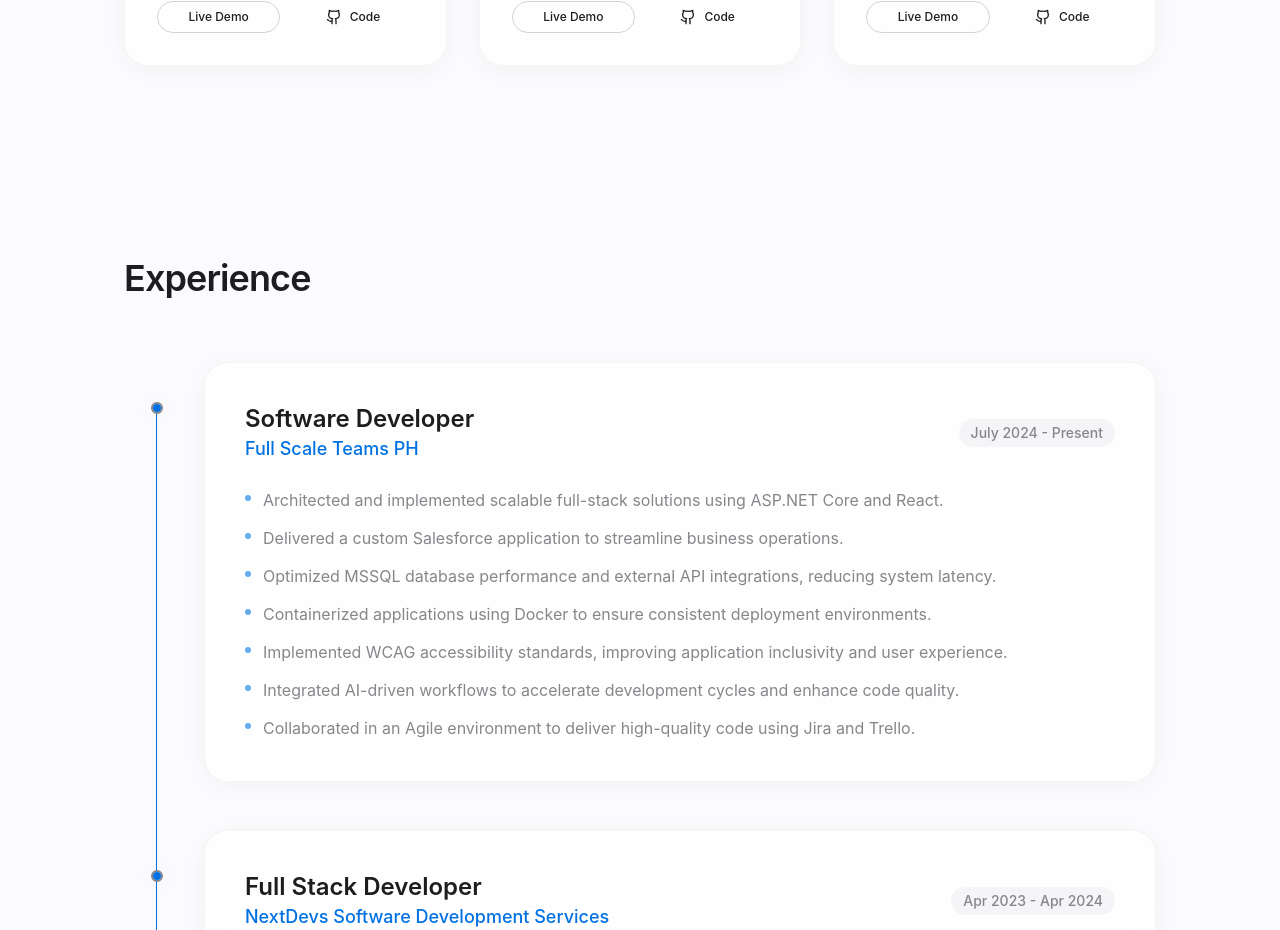
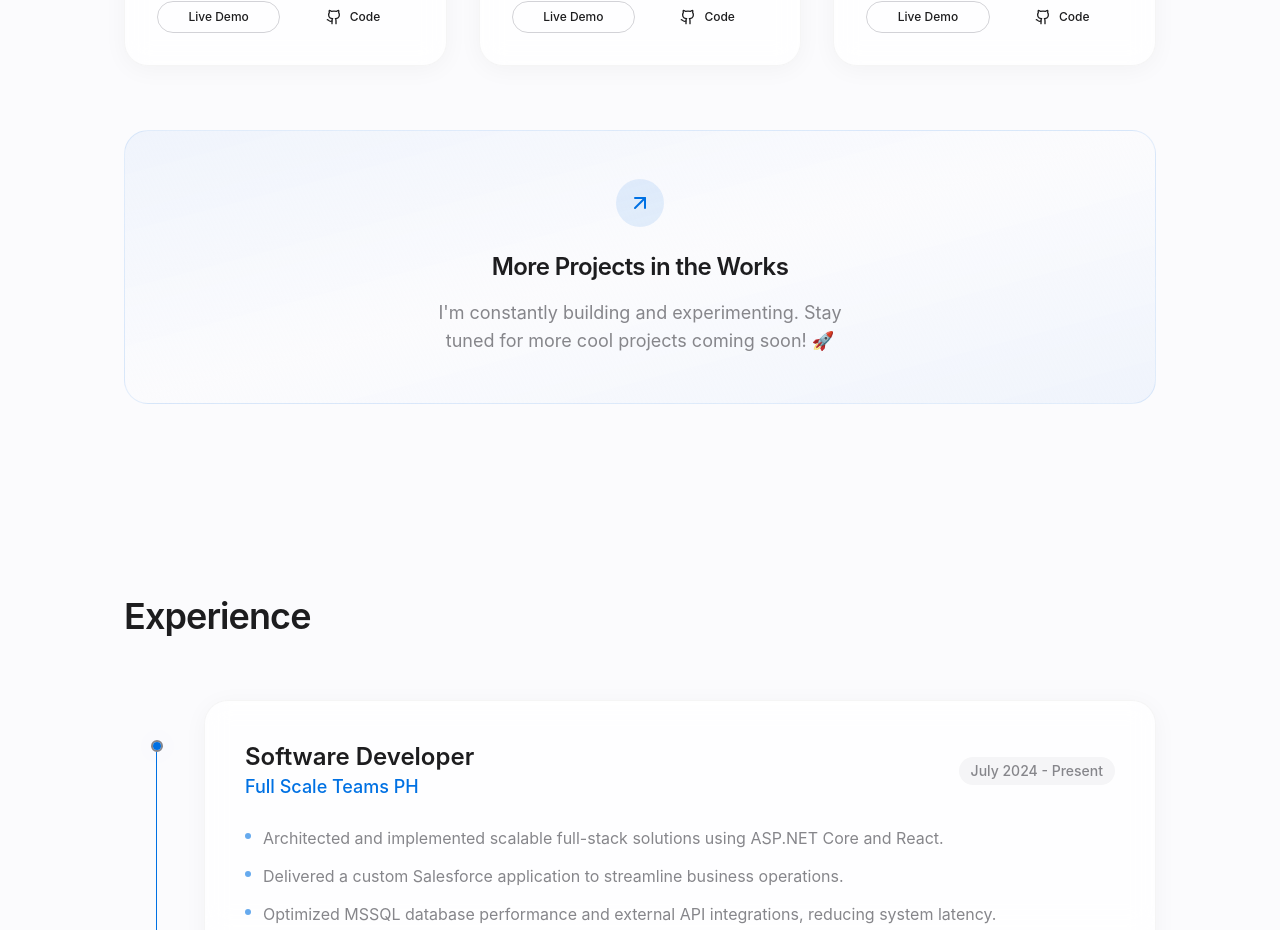
Before and after one commit to vn-aj-vngrd/portfolio-2.0, a Next.js app: page / in a window 1280 px wide. Shown: the part 2556-3486 px from the top of the page. Built offline with nearby package versions, Linux system fonts and the light colour scheme.

Commit message:
feat: add 'More Projects in the Works' section to Projects component

```diff
--- a/src/components/sections/Projects.tsx
+++ b/src/components/sections/Projects.tsx
@@ -32,6 +32,7 @@ export const Projects = () => {
       >
         Featured Projects
       </motion.h2>
+
       <div className="grid gap-8 md:grid-cols-2 lg:grid-cols-3">
         {projects.map((project, index) => (
           <motion.div
@@ -117,6 +118,28 @@ export const Projects = () => {
           </motion.div>
         ))}
       </div>
+
+      <motion.div
+        initial={{ opacity: 0, y: 20 }}
+        whileInView={{ opacity: 1, y: 0 }}
+        viewport={{ once: true }}
+        transition={{ duration: 0.5, delay: 0.4 }}
+        className="mt-16 relative overflow-hidden rounded-3xl bg-gradient-to-br from-accent/5 via-background to-accent/5 border border-accent/10 p-8 md:p-12 text-center"
+      >
+        <div className="absolute inset-0 bg-grid-white/10 [mask-image:linear-gradient(0deg,white,rgba(255,255,255,0.6))]" />
+        <div className="relative z-10 flex flex-col items-center gap-4">
+          <div className="p-3 rounded-full bg-accent/10 text-accent mb-2">
+            <ArrowUpRight className="w-6 h-6" />
+          </div>
+          <h3 className="text-2xl font-semibold tracking-tight">
+            More Projects in the Works
+          </h3>
+          <p className="text-muted-foreground max-w-md mx-auto text-lg">
+            I'm constantly building and experimenting. Stay tuned for more cool
+            projects coming soon! 🚀
+          </p>
+        </div>
+      </motion.div>
     </Section>
   );
 };
```
